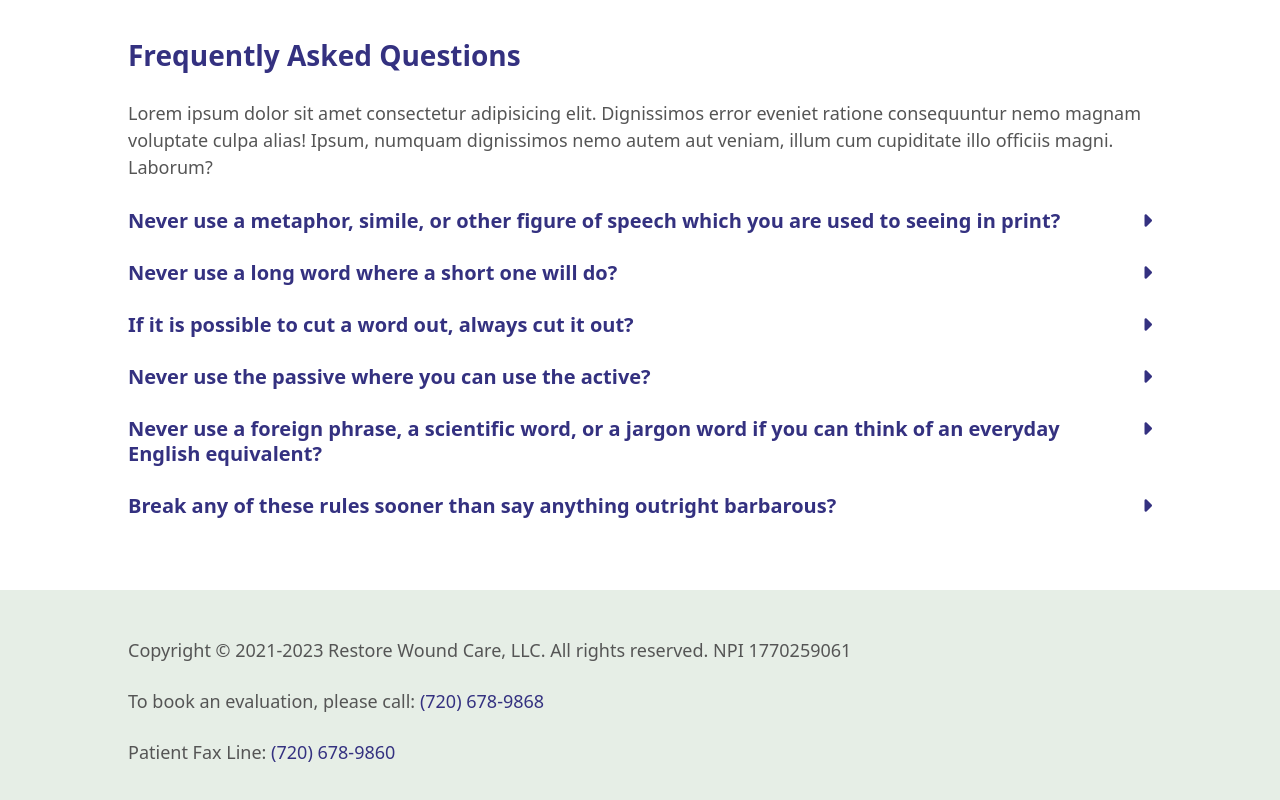
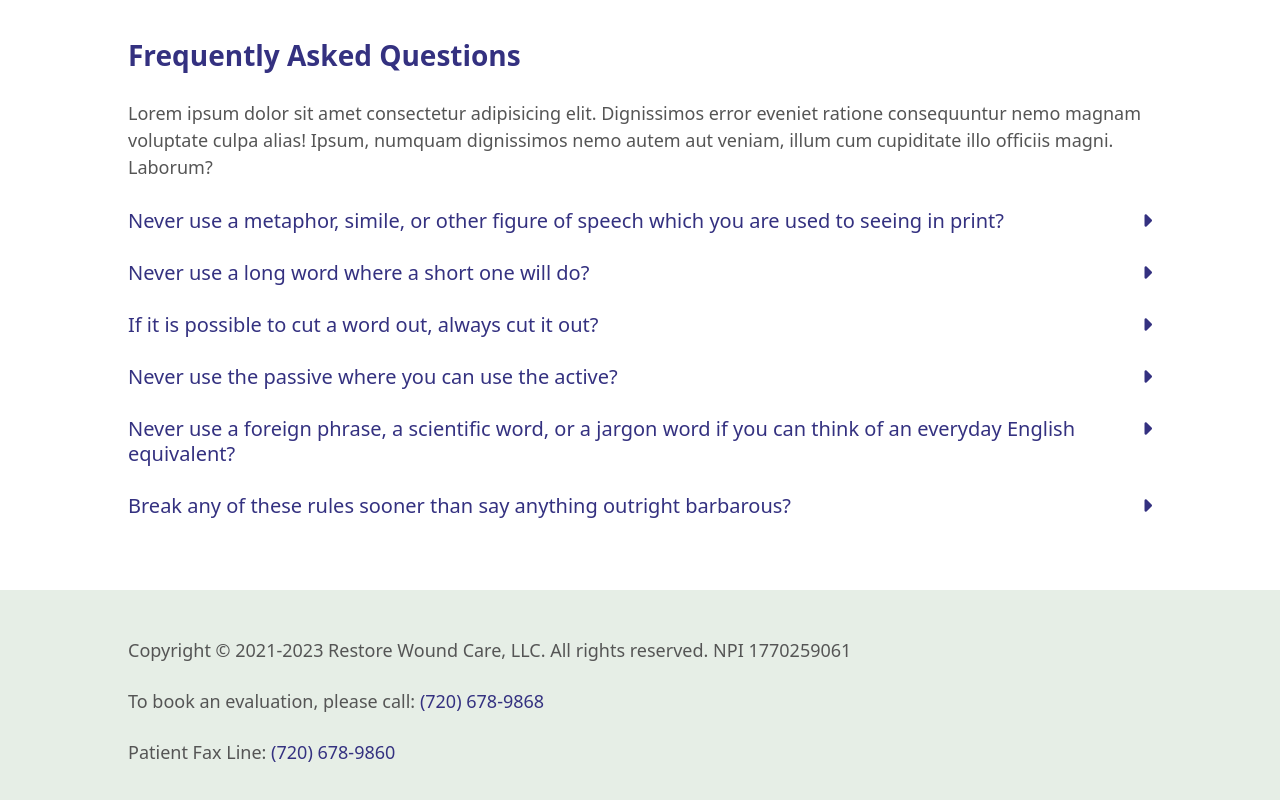
Before and after one commit to bmehder/restore-wound-care, a SvelteKit app: page / in a window 1280 px wide. Shown: the part 1824-2624 px from the top of the page. Built offline with nearby package versions, Linux system fonts and the light colour scheme.

Commit message:
changed FAQ style

```diff
--- a/src/lib/FAQ.svelte
+++ b/src/lib/FAQ.svelte
@@ -34,6 +34,7 @@
     display: flex;
     justify-content: space-between;
     gap: var(--size);
+    font-weight: normal;
   }
 
   .answer {
--- a/src/routes/patients/+page.svelte
+++ b/src/routes/patients/+page.svelte
@@ -9,7 +9,6 @@
     name="description"
     content="Restore Wound Care specializes in treating chronic wounds. There are many treatment options for wounds, and Restore Medical Group will work with you to provide the best option for care."
   />
-  <link rel="preload" as="image" href="/patients.jpg">
 </svelte:head>
 
 <h1 class="title">Patients</h1>
--- a/src/routes/referring-providers/+page.svelte
+++ b/src/routes/referring-providers/+page.svelte
@@ -9,7 +9,6 @@
     name="description"
     content="If you are a wound care provider with a patient who has not responded to the treatment you have provided so far, please consider us as a resource for healing."
   />
-  <link rel="preload" as="image" href="/providers.jpg">
 </svelte:head>
 
 <h1 class="title">Referring Providers</h1>
```
